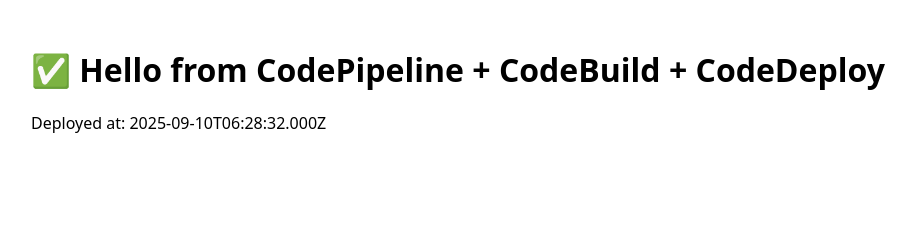
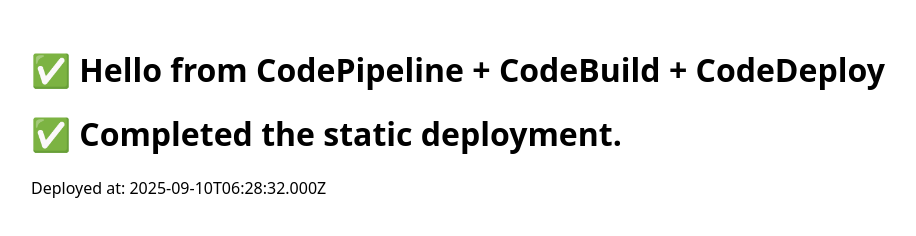
Before and after one commit to Gokulk-306/First-deployment-repo, a plain HTML site: page index.html in a window 1280 px wide. Shown: the whole page, without its empty margins (17-933 px from the left). Drawn offline with Linux system fonts and the light colour scheme.

Commit message:
Modified the index.html

```diff
--- a/index.html
+++ b/index.html
@@ -3,6 +3,7 @@
   <head><meta charset="utf-8"><title>Deployed via CodePipeline</title></head>
   <body style="font-family: system-ui; margin: 3rem;">
     <h1>✅ Hello from CodePipeline + CodeBuild + CodeDeploy</h1>
+    <h1>✅ Completed the static deployment.</h1>
     <p>Deployed at: <span id="ts"></span></p>
     <script>document.getElementById('ts').textContent=new Date().toISOString();</script>
   </body>
```
